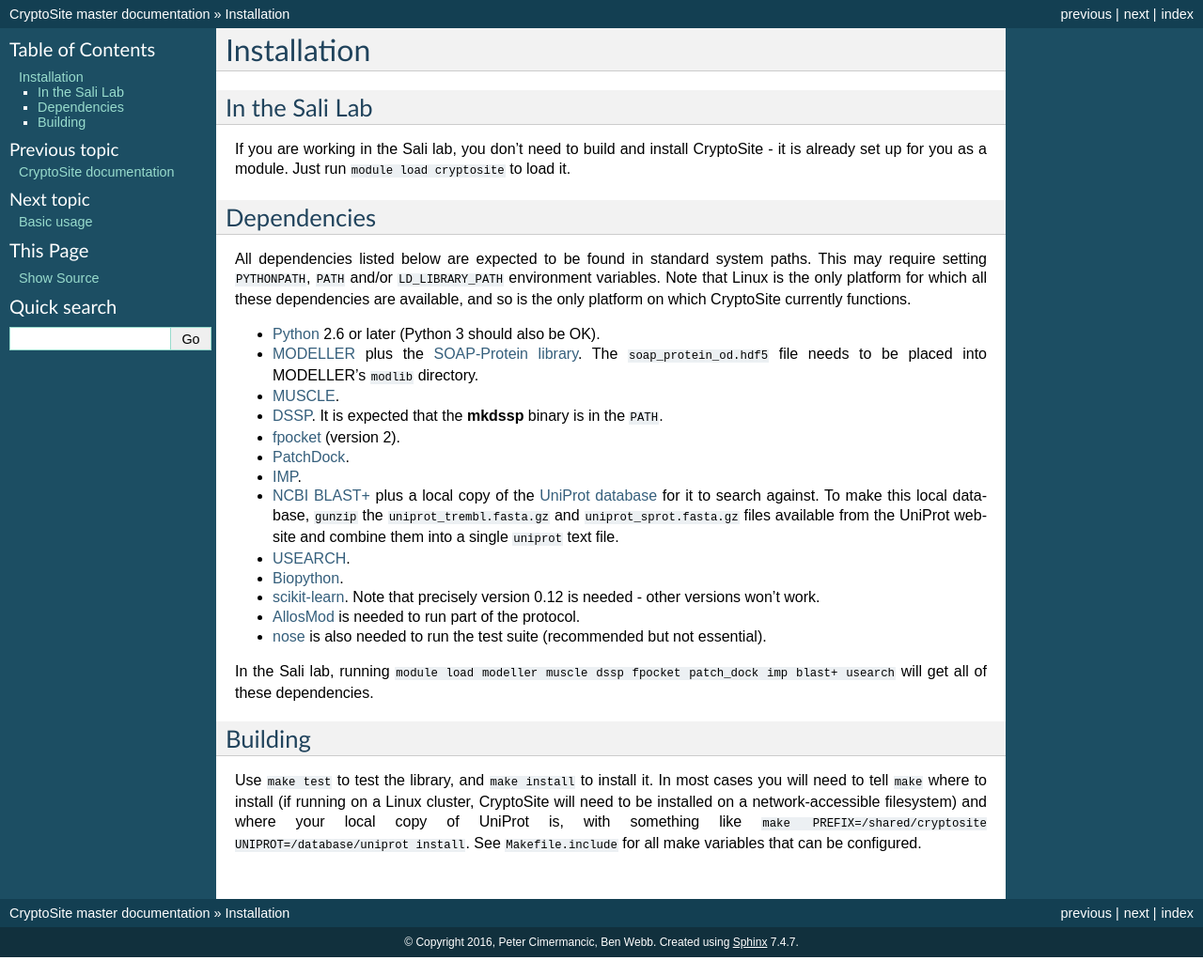
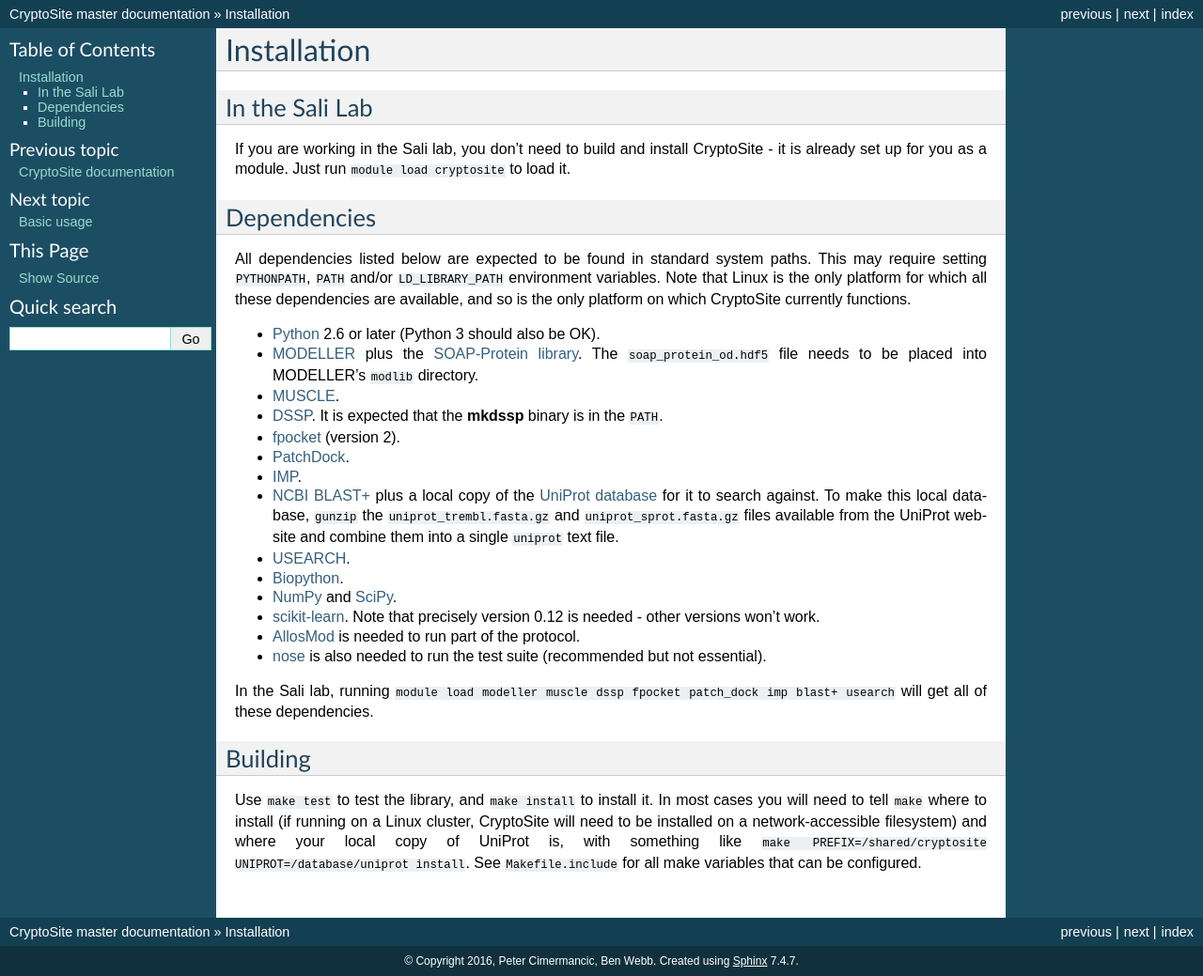
Before and after one commit to salilab/cryptosite, a Sphinx documentation site: the page built from doc/installation.rst, in a window 1280 px wide. Shown: the whole page at 94% size. Built offline with Sphinx 7.4.7, drawn with Linux system fonts in a browser that asks for light colours.

Commit message:
Note that numpy and scipy are also needed.

```diff
--- a/doc/installation.rst
+++ b/doc/installation.rst
@@ -45,6 +45,8 @@
 
 * `Biopython <http://biopython.org/>`_.
 
+* `NumPy <http://www.numpy.org/>`_ and `SciPy <https://scipy.org/scipylib/>`_.
+
 * `scikit-learn <http://scikit-learn.org/>`_. Note that precisely version 0.12
   is needed - other versions won't work.
 
```
